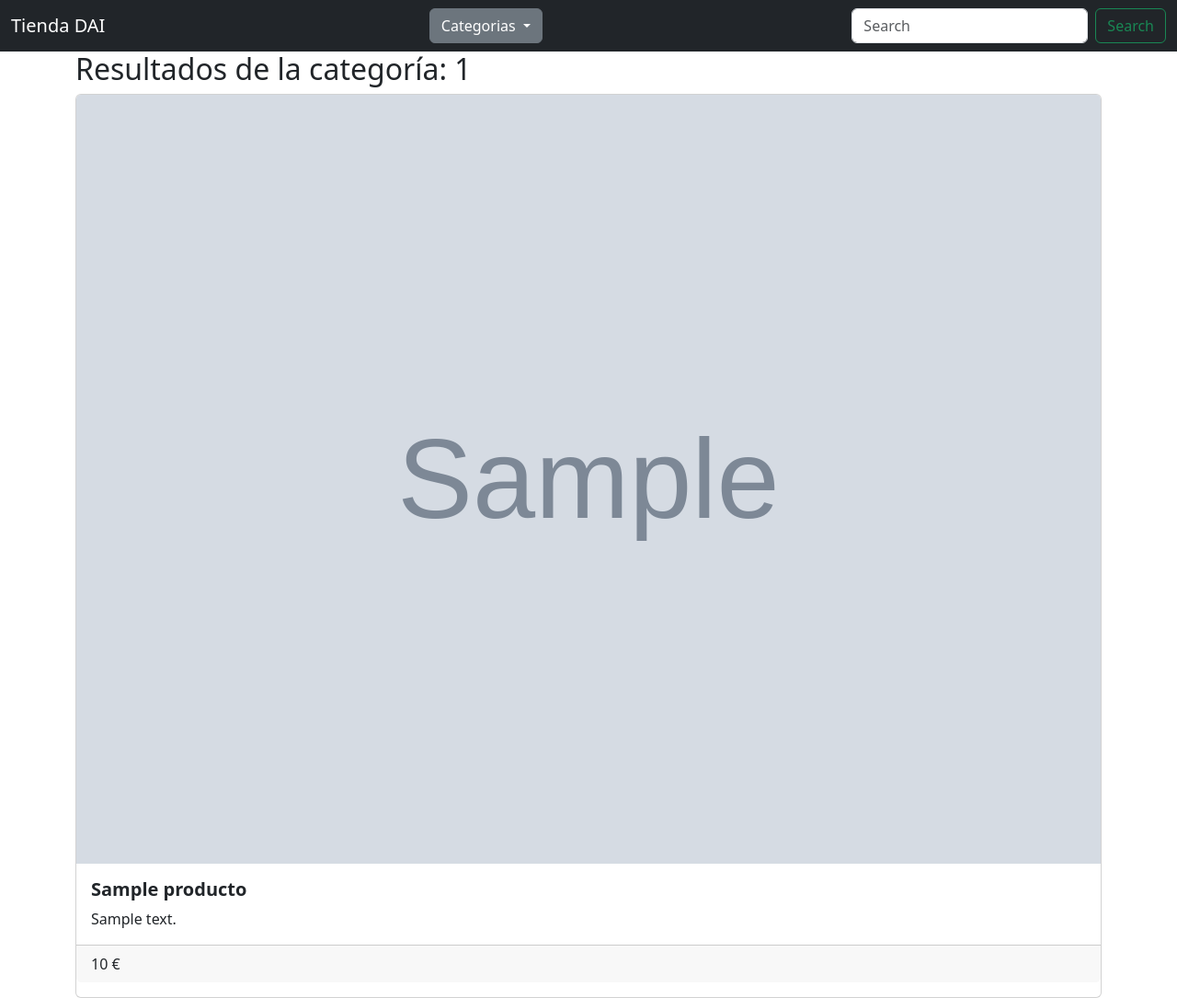
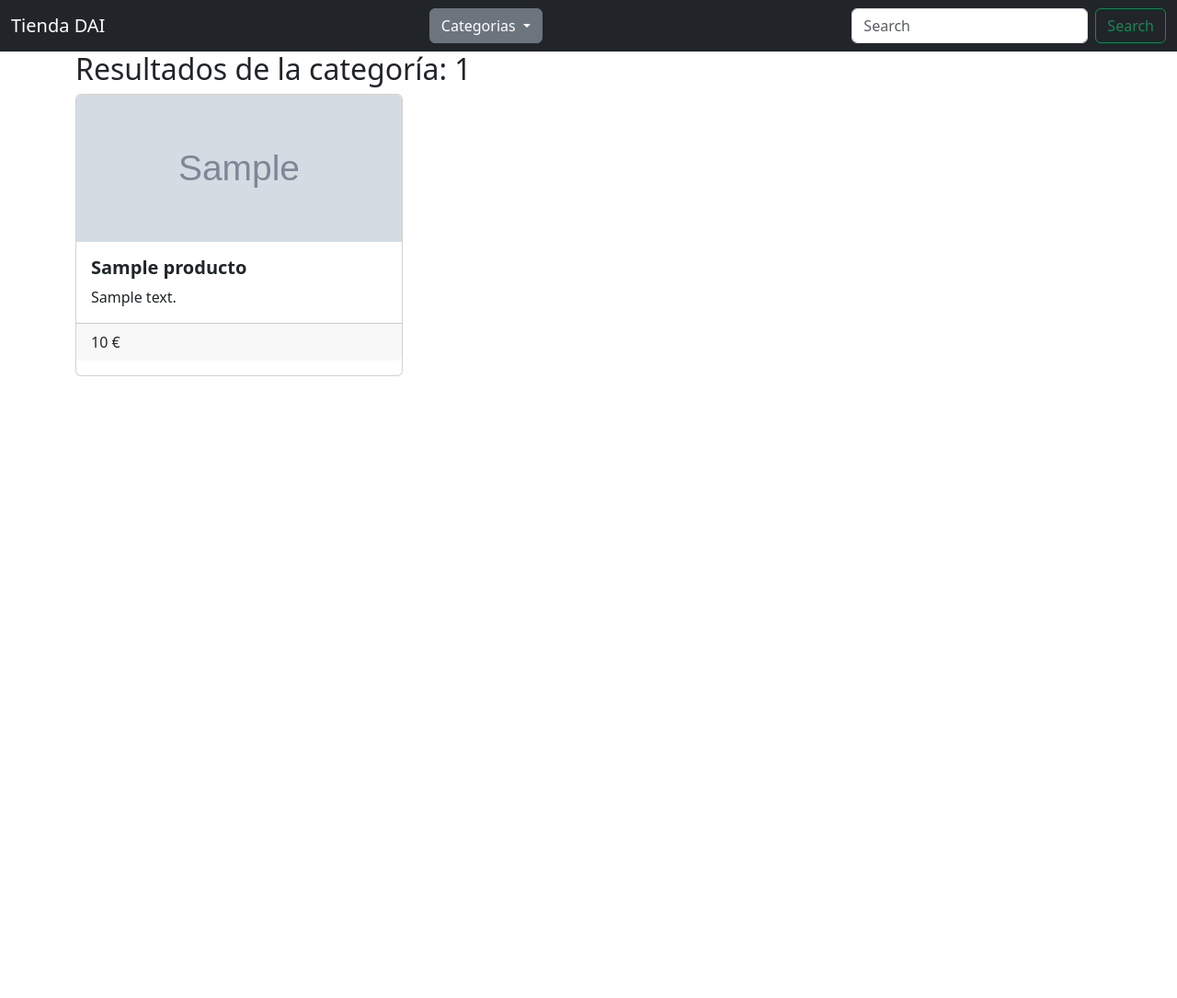
Before and after one commit to javigp2002/PracticasDAI, a Django app: page /busq/1 in a window 1280 px wide. Shown: the whole page at 92% size. After the commit the page ends 409 px from the top, so only its background shows below. Run offline with Django 4.2, Linux system fonts and the light colour scheme; tables that the repository leaves empty hold one stand-in row (values such as "Sample post"); grey boxes marked "Sample" are stand-in pictures; a database or web service that is not in the repository returns one stand-in record (values such as "Sample title").

Commit message:
Fixed: salida cards

```diff
--- a/practica2/e-commerce/templates/etienda/bus_cat.html
+++ b/practica2/e-commerce/templates/etienda/bus_cat.html
@@ -3,15 +3,17 @@
 
 <h2>Resultados de la categoría: {{busc}}</h2>
 <!-- <div class="d-flex justify-content-around flex-wrap card-group"> -->
-<div class="card-group">
+<div class="row row-cols-1 row-cols-md-3">
     {% for producto in productos %}
-    <div class="card" style="display: flexbox;">
-        <img class="card-img-top" style="max-width: 100%;" src="{{producto.image}}" alt="Card image cap">
-        <div class="card-body">
-          <h5 class="card-title "><b>{{producto.title}}</b></h5>
-          <p class="card-text">{{producto.description}}</p>
-        </div>
-        <p class="card-footer">{{producto.price}} €</p>
+    <div class="col mb-4">
+      <div class="card h-100">
+          <img class="card-img-top" style="height: 10rem;" src="{{producto.image}}" alt="Card image cap">
+          <div class="card-body">
+            <h5 class="card-title "><b>{{producto.title}}</b></h5>
+            <p class="card-text">{{producto.description}}</p>
+          </div>
+          <p class="card-footer">{{producto.price}} €</p>
+      </div>
     </div>
 
 
```
